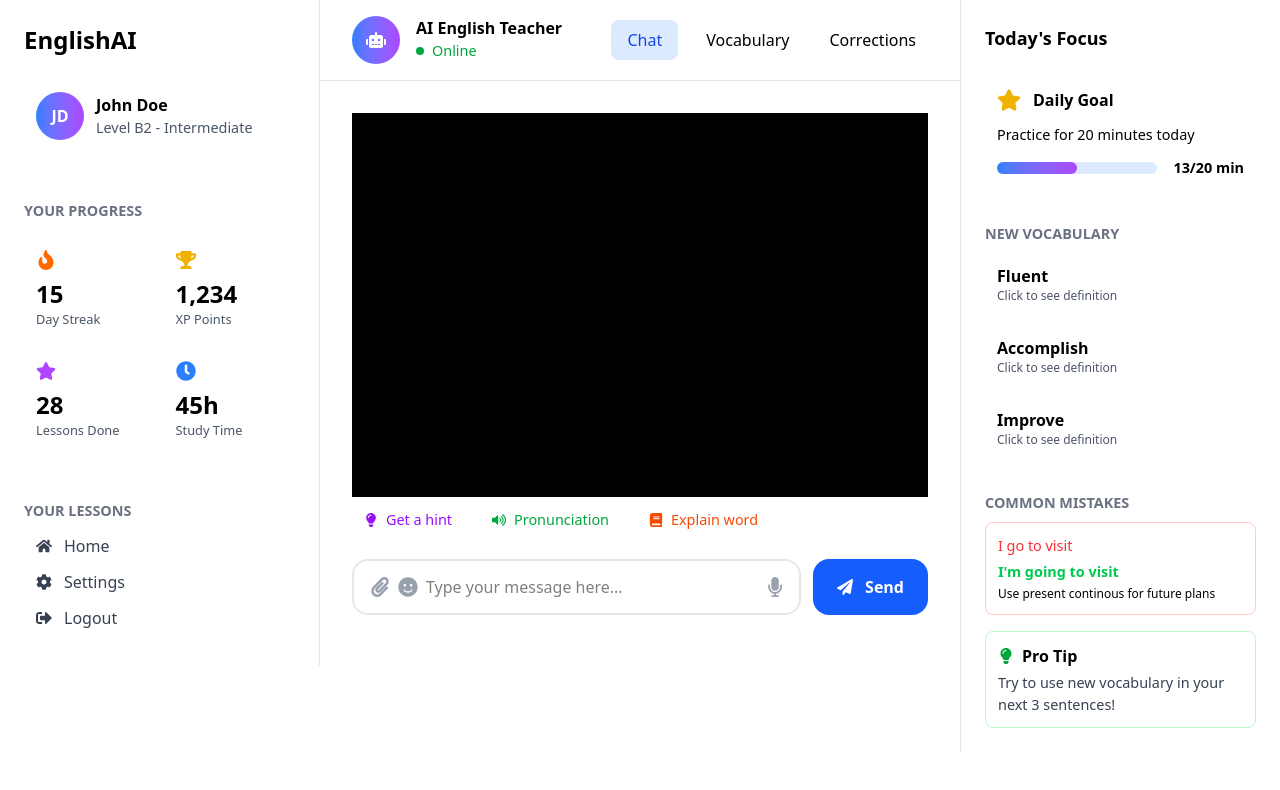
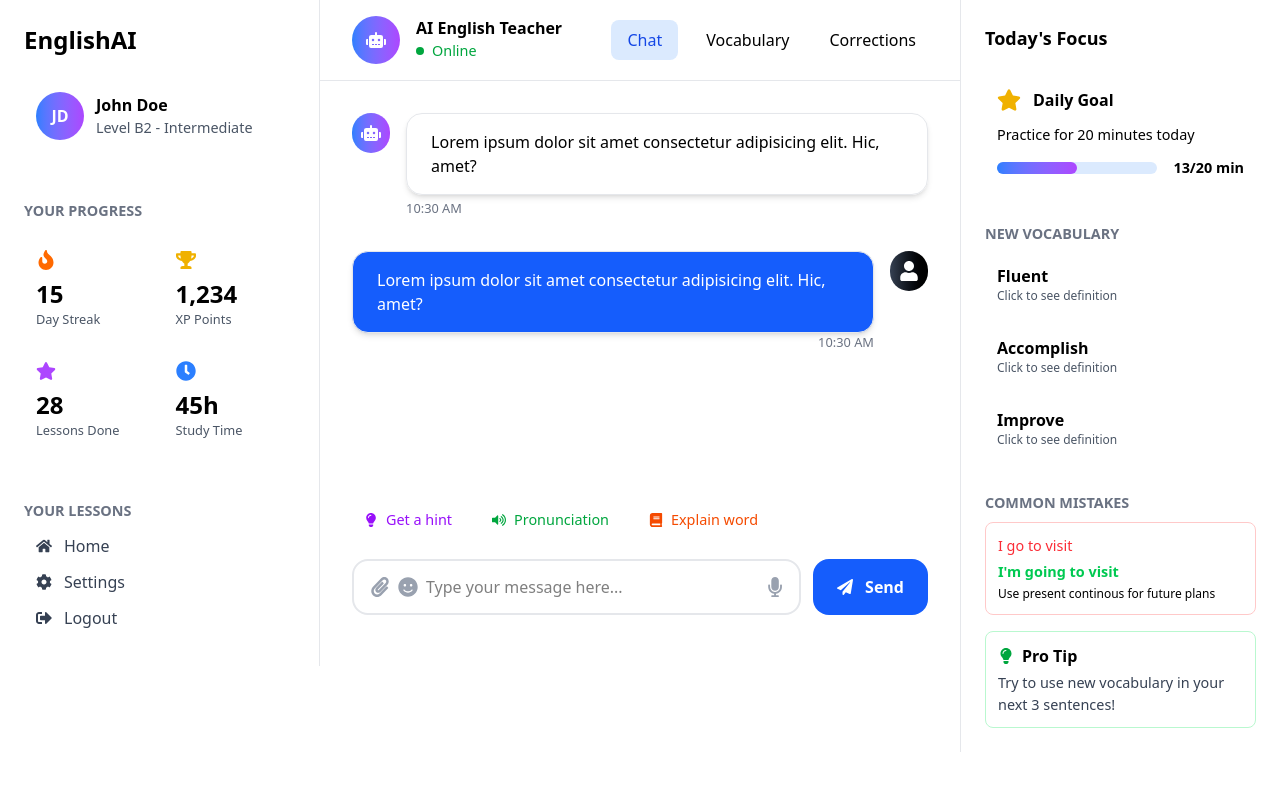
Before and after one commit to rafaelrmdd/ai-english, a React (Vite) app in the folder frontend/: page /chat in a window 1280 px wide. Shown: the top 790 px of the page. Built offline with nearby package versions, Linux system fonts and the light colour scheme; no server answers.

Commit message:
add chat design, add ai context

```diff
--- a/frontend/src/pages/chat/Chat.tsx
+++ b/frontend/src/pages/chat/Chat.tsx
@@ -1,8 +1,39 @@
-import { FaRobot, FaMicrophone, FaPaperPlane, FaBook, FaLightbulb, FaVolumeUp, FaPaperclip, FaSmile } from 'react-icons/fa';
+import { FaRobot, FaMicrophone, FaPaperPlane, FaBook, FaLightbulb, FaVolumeUp, FaPaperclip, FaSmile, FaUser } from 'react-icons/fa';
 import { RightBar } from './components/RightBar';
 import { LeftBar } from './components/LeftBar';
+import { GoogleGenAI } from '@google/genai';
 
 export function Chat() {
+    //Change name later...
+    type Button = React.MouseEvent<HTMLButtonElement>;
+
+    const apiKey = import.meta.env.VITE_GEMINI_API_KEY;
+    const ai = new GoogleGenAI({apiKey});
+
+    //AI context
+    const chat = ai.chats.create({
+        model: "gemini-2.5-flash",
+        history: [
+            {
+                role: "user",
+                parts: [{text: "For all our conversation, act and answer like an English teacher"}]
+            },
+            {
+                role: "model",
+                parts: [{text: "Understood! I'll act as your English teacher throughout our conversation. How may I help you today?"}]
+            }
+        ]
+    });
+
+    const handleClick = async (event: Button) => {
+        const prompt = event.currentTarget;
+
+        const response = await chat.sendMessage({ message: `${prompt}` });
+
+        console.log('response: ', response.text);
+    };
+
+
     return (
         <div className="flex items-start">
             <LeftBar />
@@ -44,8 +75,45 @@ export function Chat() {
 
                 <section className='h-full p-8'>
                     {/* Chat history */}
-                    <div className='w-full h-96 bg-black'>
+                    <div className='flex flex-col gap-y-8 w-full h-96'>
+                        {/* Ai message model */}
+                        <div className='flex gap-x-4'>
+                            <div
+                                className="flex items-center justify-center w-10 h-10 rounded-full
+                                bg-linear-to-r from-blue-500 to-purple-500"
+                            >
+                                <FaRobot className='text-white' size={20}/>
+                            </div>
 
+                            <div>
+                                <div className='px-6 py-4 border border-gray-200 rounded-2xl shadow-md p'>
+                                    <p>Lorem ipsum dolor sit amet consectetur adipisicing elit. Hic, amet?</p>
+                                </div>
+
+                                <span className='text-gray-500 text-[0.8rem]'>10:30 AM</span>
+                            </div>
+                        </div>
+
+                        {/* User message model */}
+                        <div className='flex gap-x-4 justify-end'>
+                            <div>
+                                <div
+                                    className='px-6 py-4 border border-gray-200 rounded-2xl shadow-md p
+                                    bg-blue-600'
+                                >
+                                    <p className='text-white'>Lorem ipsum dolor sit amet consectetur adipisicing elit. Hic, amet?</p>
+                                </div>
+
+                                <span className='text-gray-500 text-[0.8rem] text-end block'>10:30 AM</span>
+                            </div>
+
+                            <div
+                                className="flex items-center justify-center w-10 h-10 rounded-full
+                                bg-linear-to-r from-gray-700 to-black"
+                            >
+                                <FaUser className='text-white' size={20}/>
+                            </div>
+                        </div>
                     </div>
 
                     {/* Chat type bar*/}
@@ -88,6 +156,7 @@ export function Chat() {
                             </div>
 
                             <button
+                                onClick={(e: Button) => handleClick(e)}
                                 className='flex items-center gap-x-3 bg-blue-600 px-6 py-4 font-bold
                                 text-white rounded-2xl hover:bg-blue-700 transition duration-150'
                             >
```
